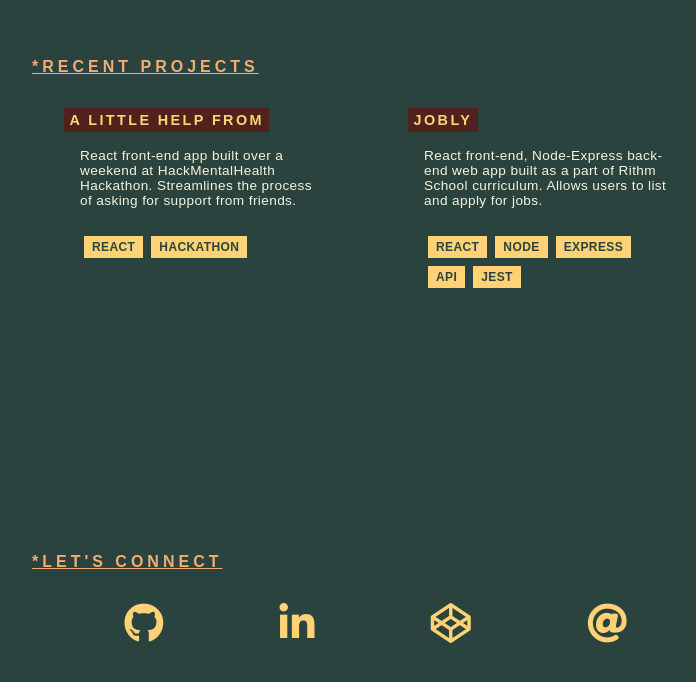
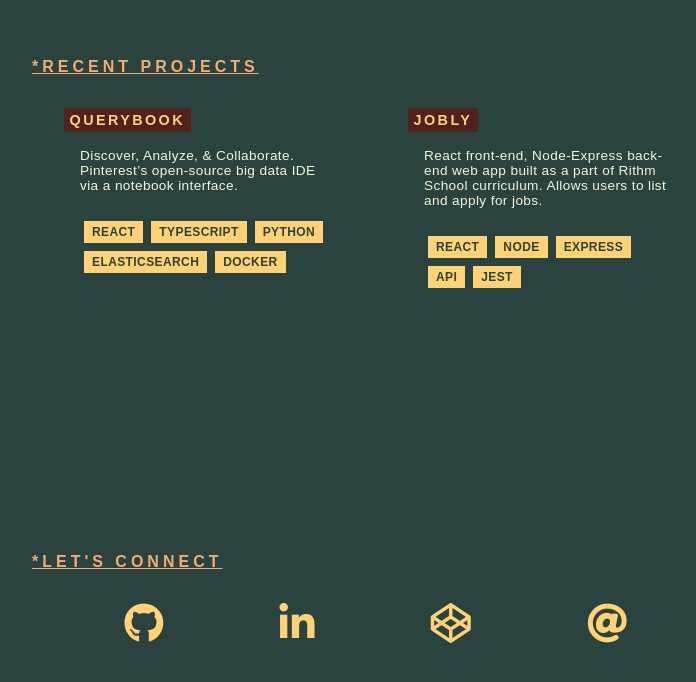
Before and after one commit to meowcodes/react-personal-website, a React (Create React App) app: page / in a window 1280 px wide. Shown: the part 2038-2720 px from the top of the page, without its empty margins (264-960 px from the left). Built offline with nearby package versions, Linux system fonts and the light colour scheme; a web font is replaced by a local one.

Commit message:
update projects

```diff
--- a/src/Projects.js
+++ b/src/Projects.js
@@ -7,15 +7,14 @@ class Projects extends Component {
         <span className="heading">*Recent projects </span>
         <div className="Projects-outer">
           <div className="Projects-box">
-            <a className="Projects-title" href="https://alittlehelpfrom.herokuapp.com/">A Little Help From</a>
-            <span className="Projects-text">React front-end app built over a weekend at HackMentalHealth Hackathon. Streamlines the process of asking for support from friends.</span>
-            <span className="Projects-tags"><span>React</span><span>Hackathon</span></span>
+            <a className="Projects-title" href="https://querybook.org/">Querybook</a>
+            <span className="Projects-text">Discover, Analyze, & Collaborate. Pinterest’s open-source big data IDE via a notebook interface.</span>
+            <span className="Projects-tags"><span>React</span><span>Typescript</span><span>Python</span><span>Elasticsearch</span><span>Docker</span></span>
           </div>
           <div className="Projects-box">
             <a className="Projects-title" href="https://github.com/meowcodes/rithm-react-jobly">Jobly</a>
             <span className="Projects-text">React front-end, Node-Express back-end web app built as a part of Rithm School curriculum. Allows users to list and apply for jobs.</span>
             <span className="Projects-tags"><span>React</span><span>Node</span><span>Express</span><span>API</span><span>Jest</span></span>
-
           </div>
         </div>
       </div>
```
